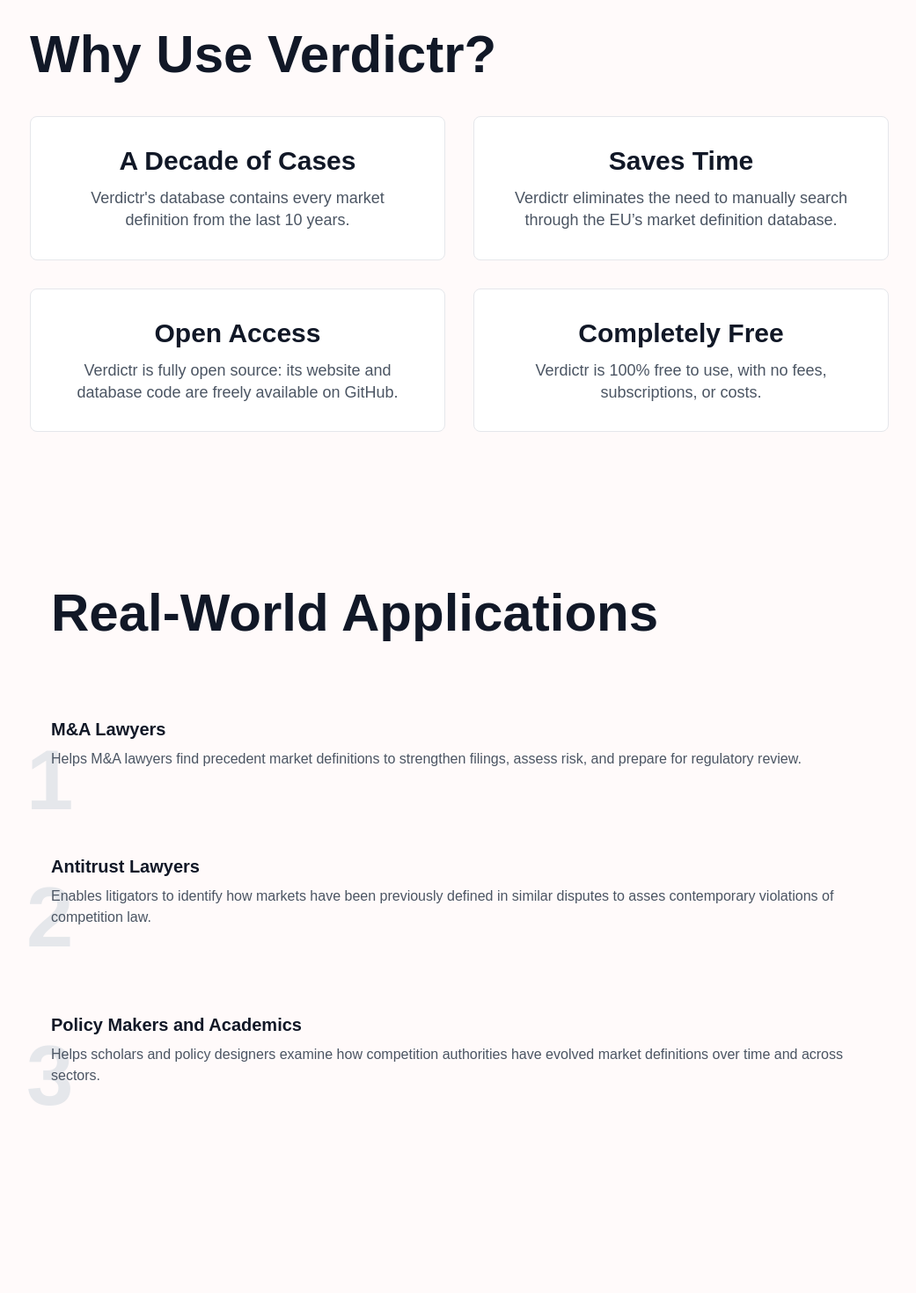
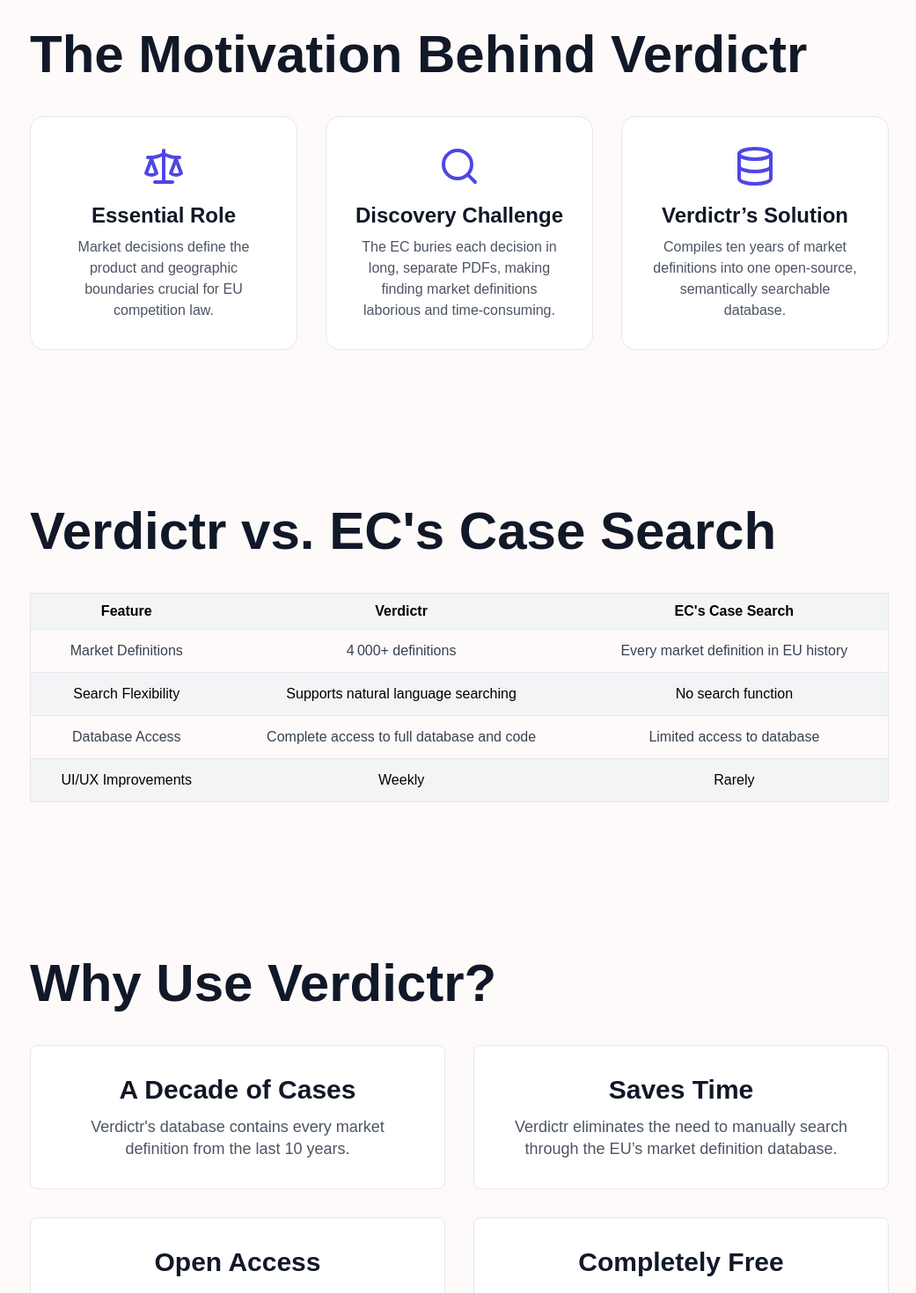
Before and after one commit to shriyanyamali/JurisMercatus, a Next.js app: page / in a window 1280 px wide. Shown: the part 1140-2610 px from the top of the page at 88% size, without its empty margins (118-1159 px from the left). Built offline with nearby package versions, Linux system fonts and the light colour scheme; a web font is replaced by a local one.

Commit message:
added verdictr vs. ec's case search

```diff
--- a/app/page.tsx
+++ b/app/page.tsx
@@ -5,6 +5,7 @@ import Features from "@/components/Features";
 import Guide from "@/components/Guide";
 import Hero from "@/components/Hero";
 import Applications from '@/components/Applications';
+import Benefits from '@/components/Benefits';
 
 export const metadata = {
   title: 'Home - Verdictr',
@@ -16,6 +17,7 @@ export default function HomePage() {
     <>
       <Hero />
       <WhatIsVerdictr />
+      <Benefits />
       <Applications />
     </>
   );
--- /dev/null
+++ b/components/Benefits.tsx
@@ -0,0 +1,121 @@
+import React from "react";
+
+const benefitsData = [
+  {
+    feature: "Market Definitions",
+    your: "4 000+ definitions",
+    other: "Every market definition in EU history",
+  },
+  {
+    feature: "Search Flexibility",
+    your: "Supports natural language searching",
+    other: "No search function",
+  },
+  {
+    feature: "Database Access",
+    your: "Complete access to full database and code",
+    other: "Limited access to database",
+  },
+  {
+    feature: "UI/UX Improvements",
+    your: "Weekly",
+    other: "Rarely",
+  },
+];
+
+const features = [
+  {
+    title: "A Decade of Cases",
+    description:
+      "Verdictr's database contains every market definition from the last 10 years.",
+  },
+  {
+    title: "Saves Time",
+    description:
+      "Verdictr eliminates the need to manually search through the EU’s market definition database.",
+  },
+  {
+    title: "Open Access",
+    description:
+      "Verdictr is fully open source: its website and database code are freely available on GitHub.",
+  },
+  {
+    title: "Completely Free",
+    description:
+      "Verdictr is 100% free to use, with no fees, subscriptions, or costs.",
+  },
+];
+
+export default function Benefits() {
+  return (
+    <>
+      <section className="max-w-2xl lg:max-w-screen-lg mx-auto px-4 sm:px-6 pb-44 text-center">
+        <div className="flex items-center mb-10">
+          <h2 className="text-5xl lg:text-6xl font-bold text-gray-900">
+            Verdictr vs. EC's Case Search
+          </h2>
+        </div>
+
+        <div className="w-full overflow-x-auto">
+          <table className="min-w-full table-auto border border-gray-200 text-sm sm:text-base">
+            <thead className="bg-gray-100">
+              <tr>
+                <th className="border-b border-gray-200 px-4 py-2 text-center whitespace-nowrap">
+                  Feature
+                </th>
+                <th className="border-b border-gray-200 px-4 py-2 text-center whitespace-nowrap">
+                  Verdictr
+                </th>
+                <th className="border-b border-gray-200 px-4 py-2 text-center whitespace-nowrap">
+                  EC's Case Search
+                </th>
+              </tr>
+            </thead>
+            <tbody>
+              {benefitsData.map((row, idx) => (
+                <tr key={idx} className="even:bg-gray-100 even:text-black text-gray-700">
+                  <td className="border-b border-gray-200 px-4 py-3 text-center whitespace-nowrap">
+                    {row.feature}
+                  </td>
+                  <td className="border-b border-gray-200 px-4 py-3 text-center whitespace-nowrap">
+                    {row.your}
+                  </td>
+                  <td className="border-b border-gray-200 px-4 py-3 text-center whitespace-nowrap">
+                    {row.other}
+                  </td>
+                </tr>
+              ))}
+            </tbody>
+          </table>
+        </div>
+      </section>
+
+      <section
+        id="why-use-verdictr"
+        className="max-w-2xl lg:max-w-screen-lg mx-auto px-6 text-center"
+      >
+        <div className="flex items-center mb-10">
+          <h2 className="text-6xl font-bold text-gray-900">
+            Why Use Verdictr?
+          </h2>
+        </div>
+
+        <div className="grid grid-cols-1 md:grid-cols-2 gap-8 ">
+          {features.map((feature) => (
+            <div
+              key={feature.title}
+              className="border border-gray-200 bg-white p-8 rounded-lg hover:shadow-md transition-shadow duration-300"
+            >
+              <h3 className="text-3xl font-semibold text-gray-900 mb-3">
+                {feature.title}
+              </h3>
+              <p className="text-lg text-gray-600 leading-snug">
+                {feature.description}
+              </p>
+            </div>
+          ))}
+        </div>
+      </section>
+    </>
+  );
+}
--- a/components/WhatIsVerdictr.tsx
+++ b/components/WhatIsVerdictr.tsx
@@ -1,4 +1,5 @@
 import React from "react";
+import { Scale, Search, Database } from "lucide-react";
 
 const features = [
   {
@@ -46,29 +47,48 @@ export default function WhatIsVerdictr() {
       </section>
 
       <section
-        id="why-use-verdictr"
-        className="max-w-2xl lg:max-w-screen-lg mx-auto px-6 text-center"
+        id="motivation"
+        className="max-w-2xl lg:max-w-screen-lg mx-auto px-6 pb-44 text-center"
       >
         <div className="flex items-center mb-10">
-          <h2 className="text-6xl font-bold text-gray-900">
-            Why Use Verdictr?
+          <h2 className="text-5xl lg:text-6xl font-bold text-gray-900">
+            The Motivation Behind Verdictr
           </h2>
         </div>
 
-        <div className="grid grid-cols-1 md:grid-cols-2 gap-8 ">
-          {features.map((feature) => (
-            <div
-              key={feature.title}
-              className="border border-gray-200 bg-white p-8 rounded-lg hover:shadow-md transition-shadow duration-300"
-            >
-              <h3 className="text-3xl font-semibold text-gray-900 mb-3">
-                {feature.title}
-              </h3>
-              <p className="text-lg text-gray-600 leading-snug">
-                {feature.description}
-              </p>
+        <div className="grid grid-cols-1 md:grid-cols-3 gap-8">
+          <div className="flex flex-col items-center bg-white border border-gray-200 p-8 rounded-2xl hover:shadow-lg transition-shadow">
+            <Scale className="w-12 h-12 mb-4 text-indigo-600" />
+            <h3 className="text-2xl font-semibold text-gray-900 mb-2">
+              Essential Role
+            </h3>
+            <div className="text-gray-600 text-center">
+              Market decisions define the product and geographic boundaries
+              crucial for EU competition law.
             </div>
-          ))}
+          </div>
+
+          <div className="flex flex-col items-center bg-white border border-gray-200 p-8 rounded-2xl hover:shadow-lg transition-shadow">
+            <Search className="w-12 h-12 mb-4 text-indigo-600" />
+            <h3 className="text-2xl font-semibold text-gray-900 mb-2">
+              Discovery Challenge
+            </h3>
+            <div className="text-gray-600 text-center">
+              The EC buries each decision in long, separate PDFs, making finding market definitions
+              laborious and time-consuming.
+            </div>
+          </div>
+
+          <div className="flex flex-col items-center bg-white border border-gray-200 p-8 rounded-2xl hover:shadow-lg transition-shadow">
+            <Database className="w-12 h-12 mb-4 text-indigo-600" />
+            <h3 className="text-2xl font-semibold text-gray-900 mb-2">
+              Verdictr’s Solution
+            </h3>
+            <div className="text-gray-600 text-center">
+              Compiles ten years of market definitions into one open-source,
+              semantically searchable database.
+            </div>
+          </div>
         </div>
       </section>
     </>
```
